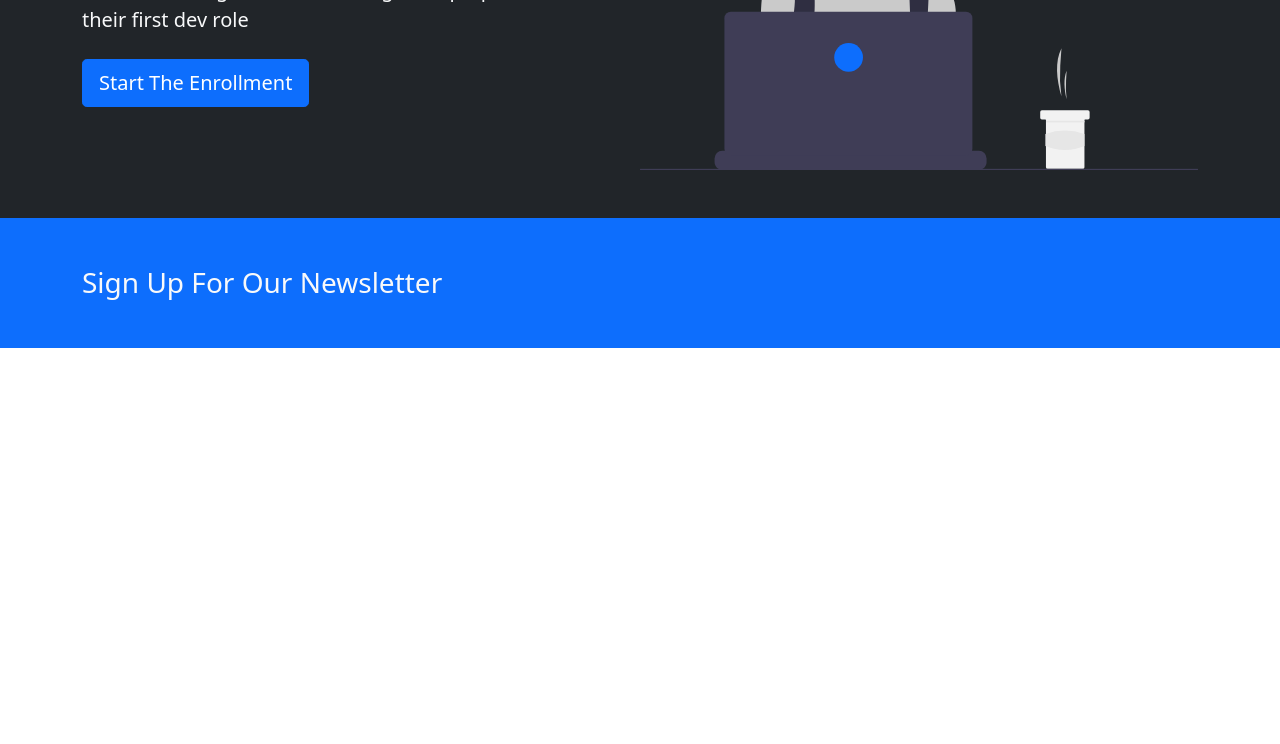
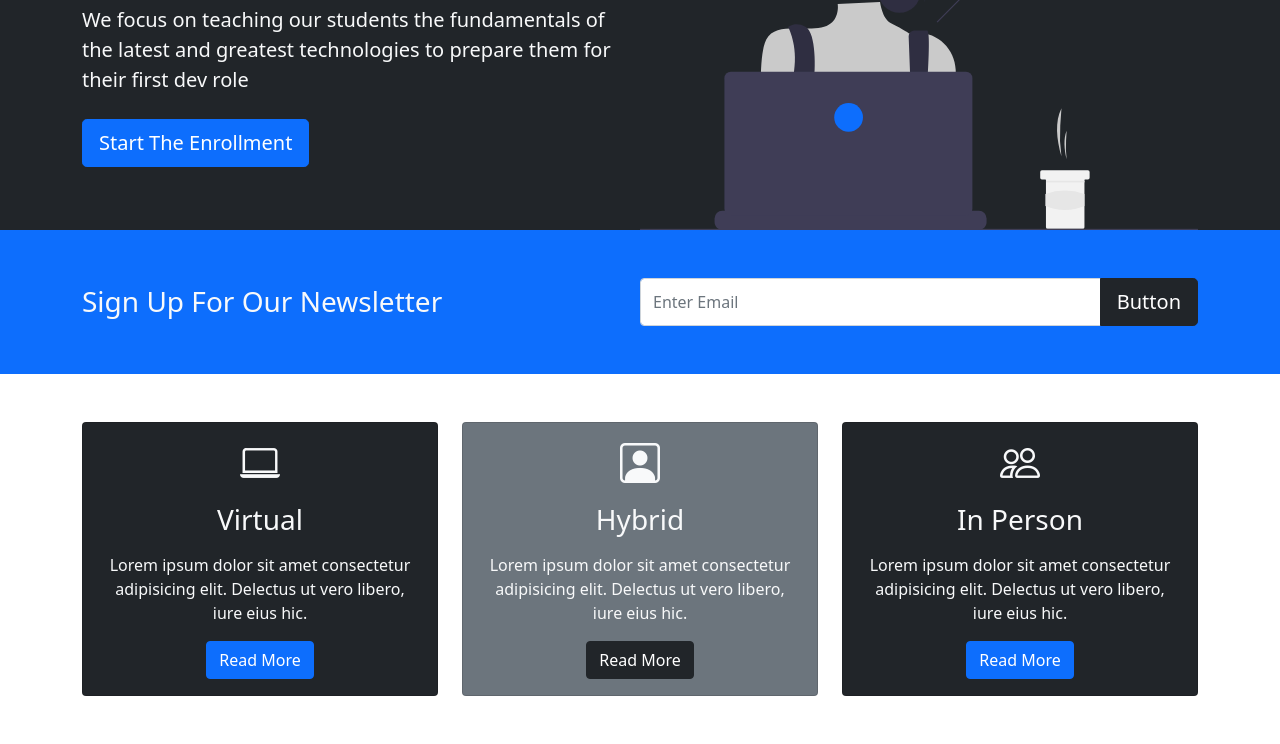
Before and after one commit to hamzaamughal/bootcamp-website, a plain HTML site: page index.html in a window 1280 px wide. Shown: the part 311-1055 px from the top of the page. Before the commit the page ends 800 px from the top, so only its background shows below. Drawn offline with nearby package versions, Linux system fonts and the light colour scheme.

Commit message:
added boxes section

```diff
--- a/index.html
+++ b/index.html
@@ -9,6 +9,10 @@
       rel="stylesheet"
       integrity="sha384-+0n0xVW2eSR5OomGNYDnhzAbDsOXxcvSN1TPprVMTNDbiYZCxYbOOl7+AMvyTG2x"
       crossorigin="anonymous"
+    />
+    <link
+      rel="stylesheet"
+      href="https://cdn.jsdelivr.net/npm/bootstrap-icons@1.5.0/font/bootstrap-icons.css"
     />
     <link rel="stylesheet" href="style.css" />
     <title>Frontend Bootcamp</title>
@@ -42,7 +46,9 @@
       </div>
     </nav>
     <!-- Show Case -->
-    <section class="bg-dark text-light p-5 text-center text-sm-start">
+    <section
+      class="bg-dark text-light p-5 p-lg-0 pt-lg-5 text-center text-sm-start"
+    >
       <div class="container">
         <div class="d-sm-flex align-items-center justify-content-between">
           <div>
@@ -66,6 +72,62 @@
       <div class="container">
         <div class="d-md-flex justify-content-between align-items-center">
           <h3 class="mb-3 mb-md-0">Sign Up For Our Newsletter</h3>
+          <div class="input-group news-input">
+            <input type="text" class="form-control" placeholder="Enter Email" />
+            <button class="btn btn-dark btn-lg" type="button">Button</button>
+          </div>
+        </div>
+      </div>
+    </section>
+    <!-- Boxes -->
+    <section class="p-5">
+      <div class="container">
+        <div class="row text-center">
+          <div class="col-md">
+            <div class="card bg-dark text-light">
+              <div class="card-body text-center">
+                <div class="h1 mb-3">
+                  <i class="bi bi-laptop"></i>
+                </div>
+                <h3 class="card-title mb-3">Virtual</h3>
+                <p class="card-text">
+                  Lorem ipsum dolor sit amet consectetur adipisicing elit.
+                  Delectus ut vero libero, iure eius hic.
+                </p>
+                <a href="#" class="btn btn-primary">Read More</a>
+              </div>
+            </div>
+          </div>
+          <div class="col-md">
+            <div class="card bg-secondary text-light">
+              <div class="card-body text-center">
+                <div class="h1 mb-3">
+                  <i class="bi bi-person-square"></i>
+                </div>
+                <h3 class="card-title mb-3">Hybrid</h3>
+                <p class="card-text">
+                  Lorem ipsum dolor sit amet consectetur adipisicing elit.
+                  Delectus ut vero libero, iure eius hic.
+                </p>
+                <a href="#" class="btn btn-dark">Read More</a>
+              </div>
+            </div>
+          </div>
+          <div class="col-md">
+            <div class="card bg-dark text-light">
+              <div class="card-body text-center">
+                <div class="h1 mb-3">
+                  <i class="bi bi-people"></i>
+                </div>
+                <h3 class="card-title mb-3">In Person</h3>
+                <p class="card-text">
+                  Lorem ipsum dolor sit amet consectetur adipisicing elit.
+                  Delectus ut vero libero, iure eius hic.
+                </p>
+                <a href="#" class="btn btn-primary">Read More</a>
+              </div>
+            </div>
+          </div>
         </div>
       </div>
     </section>
--- a/style.css
+++ b/style.css
@@ -0,0 +1,17 @@
+body::before {
+  display: block;
+  content: '';
+  height: 60px;
+}
+
+#map {
+  width: 100%;
+  height: 100%;
+  border-radius: 10px;
+}
+
+@media (min-width: 768px) {
+  .news-input {
+    width: 50%;
+  }
+}
```
